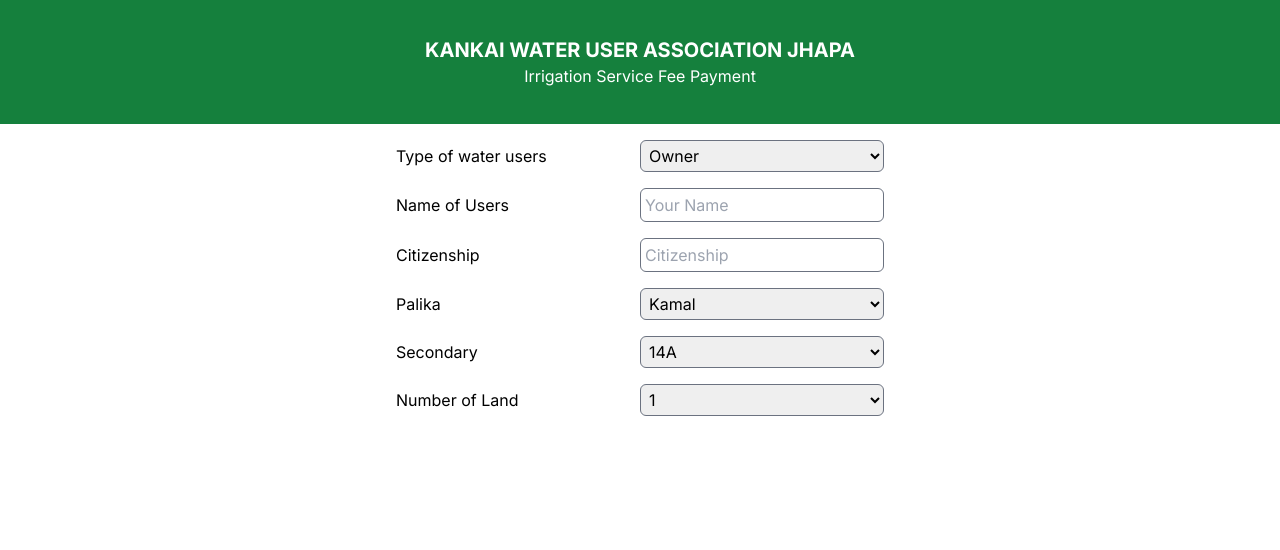
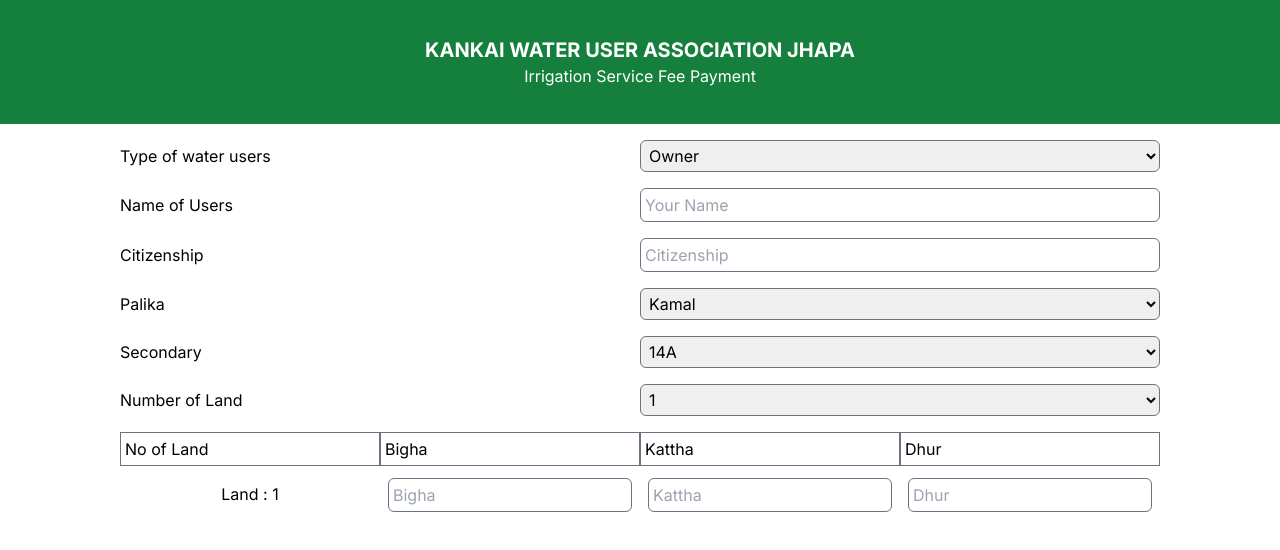
Before and after one commit to pinological/kankiWaterUser, a Next.js app: page /form in a window 1280 px wide. Shown: the top 550 px of the page. Built offline with nearby package versions, Linux system fonts and the light colour scheme.

Commit message:
added kattha

```diff
--- a/components/FormEntry.jsx
+++ b/components/FormEntry.jsx
@@ -1,6 +1,6 @@
 "use client"
 
-import React, { useState } from 'react'
+import React, { useEffect, useState } from 'react'
 
 import { palikaSCData } from '@/utility/data'
 
@@ -8,14 +8,21 @@ const FormEntry = () => {
 
   const [palikaCa , setPalikaCa] = useState(palikaSCData.Kamal)
 
+  const[numberOfLand, setNumberOfLand] = useState(1)
+
   const handelPalikaChange = (e) =>{
 
     setPalikaCa(palikaSCData[e.target.value])
   }
 
+  const handleNoOfLandChange = (e) => {
+    setNumberOfLand(parseInt(e.target.value))
+  }
+
+
   return (
     <>
-    <div className=' flex justify-center items-center'>
+    <div className=' flex justify-center items-center mx-2'>
     <form className='max-w-screen-xl w-1/1.5' >
       <div className='form-lable-group'>
       <label> Type of water users </label>
@@ -57,7 +64,7 @@ const FormEntry = () => {
       <div className="land-cal">
         <div className='form-lable-group'>
         <label> Number of Land </label>
-      <select className='p-1 border-input-form'>
+          <select onChange={handleNoOfLandChange} className='p-1 border-input-form'>
             <option value="1">1</option>
             <option value="2">2</option>
             <option value="3">3</option>
@@ -65,6 +72,25 @@ const FormEntry = () => {
             <option value="5">5</option>
           </select>
         </div>
+
+        <div className=" grid grid-cols-4 ">
+          <p className=' border border-solid border-gray-500 p-1'>No of Land</p>
+          <p className=' border border-solid border-gray-500 p-1'>Bigha</p>
+          <p className=' border border-solid border-gray-500 p-1'>Kattha</p>
+          <p className=' border border-solid border-gray-500 p-1'>Dhur</p>
+        </div>
+
+        {[...Array(numberOfLand)].map((_,index)=>{
+          return(
+              <div key={index} className=" my-3 grid grid-cols-4 ">
+                <span className='text-center p-1'> Land : {index + 1}</span>
+                <input type="number" placeholder='Bigha' className=' mx-2 border-input-form'/>
+                <input type="number" placeholder='Kattha' className='mx-2 border-input-form'/>
+                <input type="number" placeholder='Dhur' className='mx-2 border-input-form'/>
+              </div>
+          )
+        })}
+
       </div>
 
 
```
Lines whose indentation alone changed are shown as unchanged.
